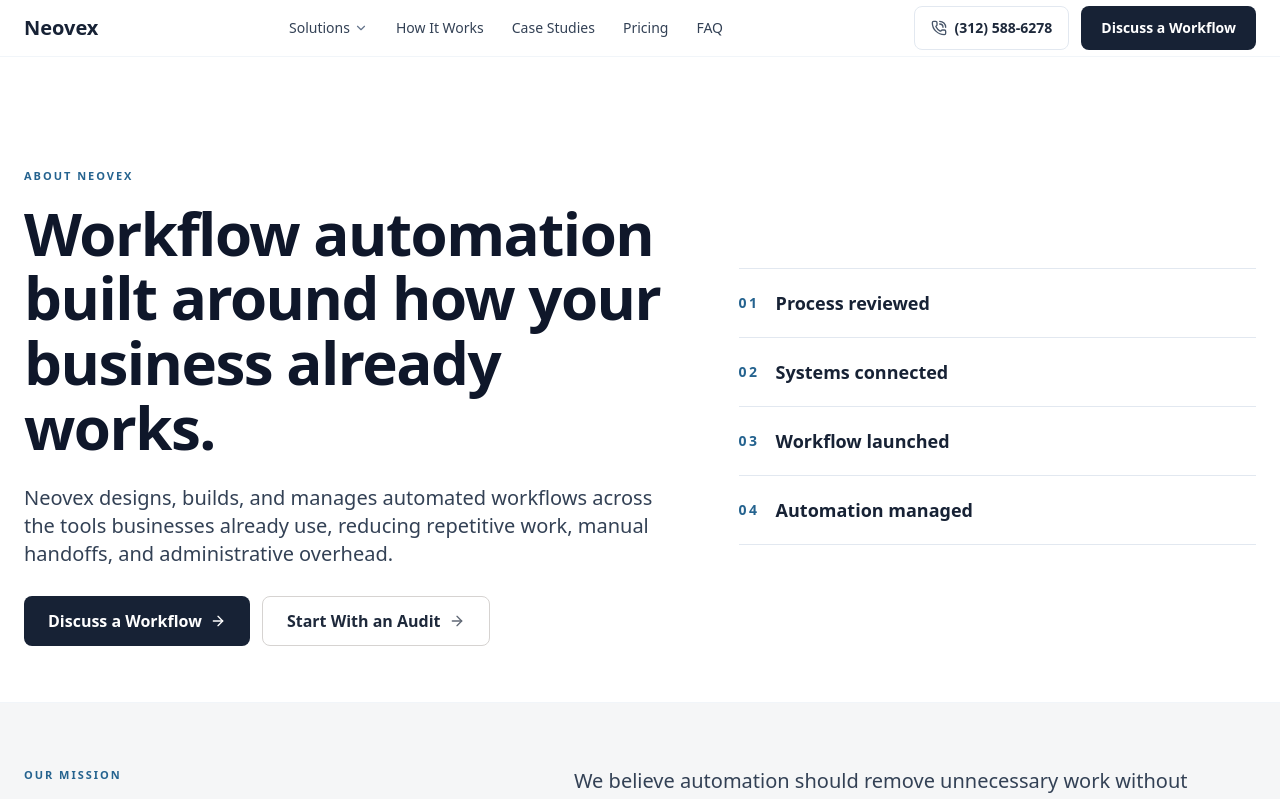
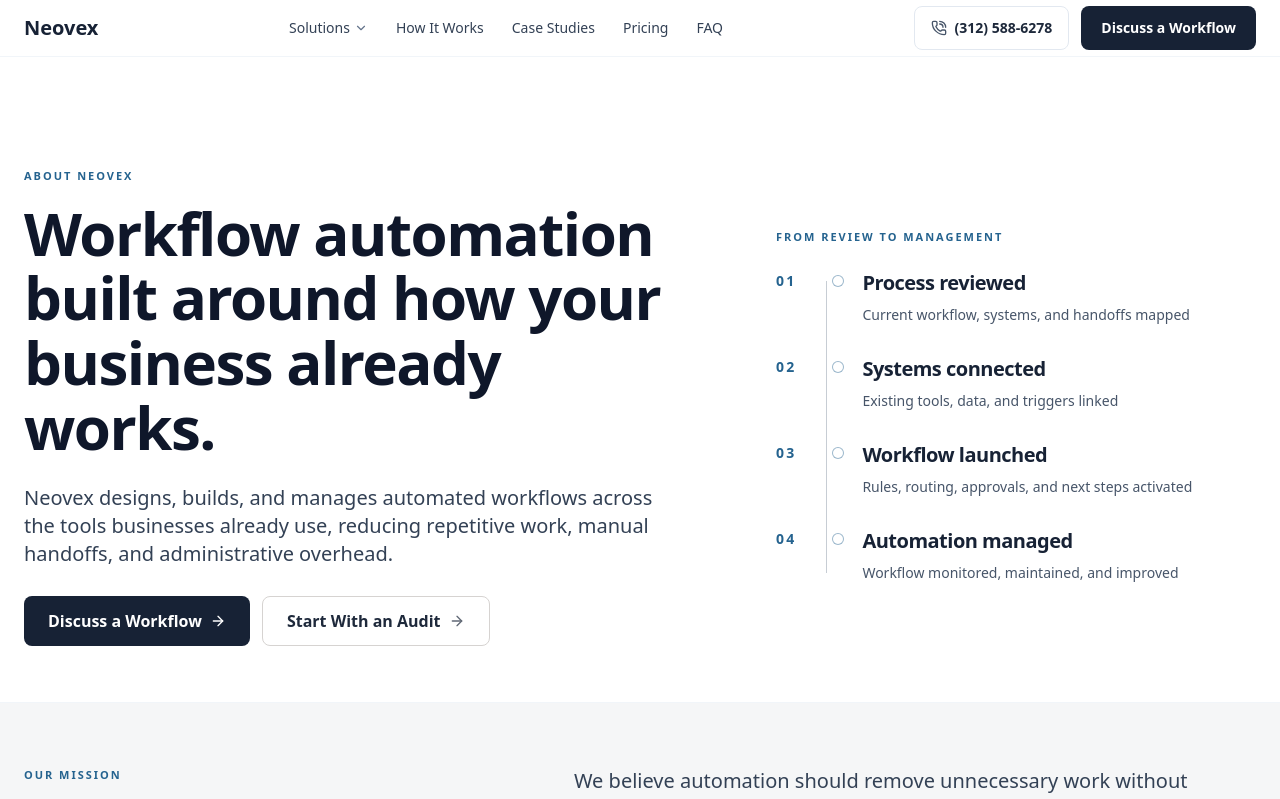
Before and after one commit to VVG-1/neovex-site, a React (Vite) app: page /about in a window 1280 px wide. Shown: the top 799 px of the page. Built offline with nearby package versions, Linux system fonts and the light colour scheme.

Commit message:
Refine about hero journey visual

```diff
--- a/src/pages/About.jsx
+++ b/src/pages/About.jsx
@@ -4,7 +4,28 @@
 
 const MEETINGS_URL = "https://meetings.hubspot.com/neovex";
 
-const workflowSteps = ["Process reviewed", "Systems connected", "Workflow launched", "Automation managed"];
+const workflowSteps = [
+  {
+    n: "01",
+    title: "Process reviewed",
+    desc: "Current workflow, systems, and handoffs mapped",
+  },
+  {
+    n: "02",
+    title: "Systems connected",
+    desc: "Existing tools, data, and triggers linked",
+  },
+  {
+    n: "03",
+    title: "Workflow launched",
+    desc: "Rules, routing, approvals, and next steps activated",
+  },
+  {
+    n: "04",
+    title: "Automation managed",
+    desc: "Workflow monitored, maintained, and improved",
+  },
+];
 
 const buildItems = [
   { icon: GitBranch, title: "Workflow mapping", desc: "We understand how the process moves today and where manual work slows it down." },
@@ -63,14 +84,7 @@
             </div>
           </div>
 
-          <div className="border-y border-slate-200">
-            {workflowSteps.map((item, index) => (
-              <div key={item} className="flex items-center gap-4 border-b border-slate-200 py-5 last:border-b-0">
-                <div className="text-sm font-bold tracking-[0.18em] text-[#25638f]">0{index + 1}</div>
-                <div className="text-lg font-semibold text-[#172235]">{item}</div>
-              </div>
-            ))}
-          </div>
+          <ImplementationJourney />
         </div>
       </section>
 
@@ -231,3 +245,34 @@
     </div>
   );
 }
+
+function ImplementationJourney() {
+  return (
+    <div className="w-full max-w-[480px] lg:justify-self-end">
+      <div className="text-[11px] font-semibold uppercase tracking-[0.18em] text-[#25638f]">
+        FROM REVIEW TO MANAGEMENT
+      </div>
+
+      <ol className="relative mt-6">
+        <div className="absolute left-[3.15rem] top-3 bottom-3 w-px bg-[#607184]/35" aria-hidden="true" />
+
+        {workflowSteps.map((step) => (
+          <li key={step.n} className="relative grid grid-cols-[2.4rem_1.5rem_minmax(0,1fr)] gap-3 pb-7 last:pb-0">
+            <div className="pt-0.5 text-sm font-semibold tracking-[0.16em] text-[#25638f]">
+              {step.n}
+            </div>
+
+            <div className="relative z-10 flex justify-center pt-1.5">
+              <span className="h-3 w-3 rounded-full border border-[#25638f]/45 bg-white ring-4 ring-white" aria-hidden="true" />
+            </div>
+
+            <div>
+              <h2 className="text-xl font-semibold tracking-tight text-[#172235]">{step.title}</h2>
+              <p className="mt-1.5 text-sm leading-6 text-slate-600">{step.desc}</p>
+            </div>
+          </li>
+        ))}
+      </ol>
+    </div>
+  );
+}
```
